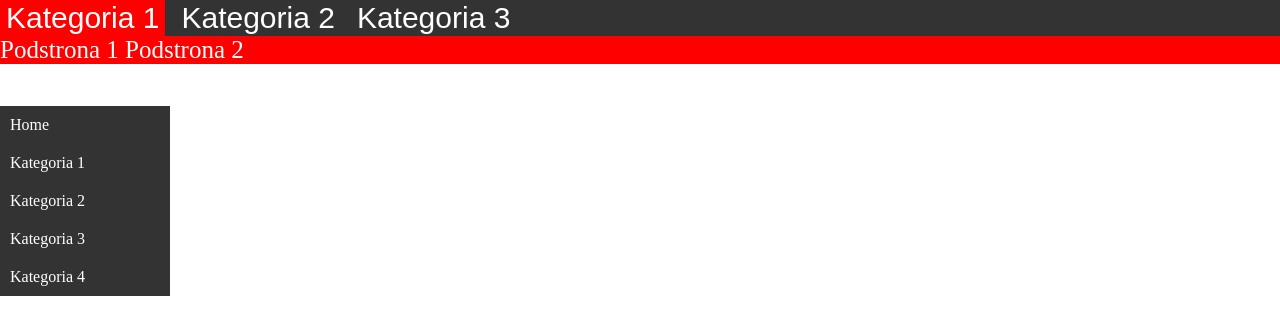
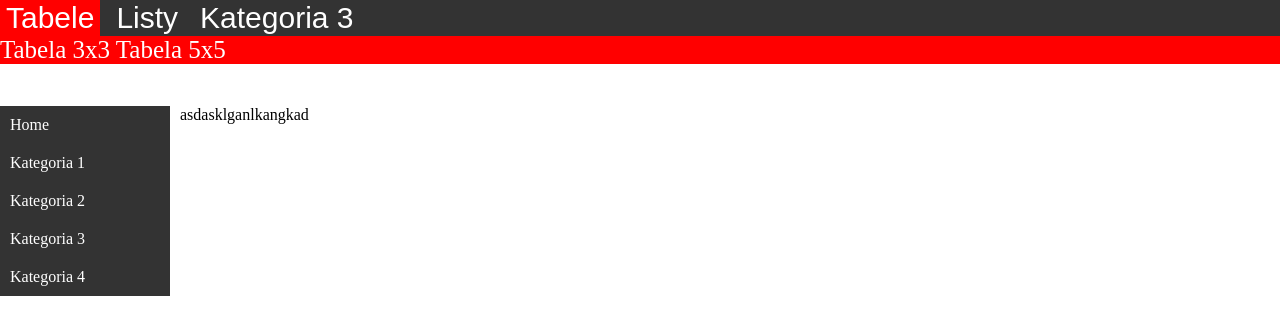
Before and after one commit to karolmikolajczuk/WSB_WWW, a plain HTML site: page Projektowanie_Stron_WWW/Zadanie 3/index.html in a window 1280 px wide. Drawn offline with Linux system fonts and the light colour scheme.

Commit message:
Set new names of "a" tags. <in progress>

```diff
--- a/Projektowanie_Stron_WWW/Zadanie 3/index.html
+++ b/Projektowanie_Stron_WWW/Zadanie 3/index.html
@@ -10,21 +10,21 @@
     <title>Zadanie 3</title>
   </head>
   <body>
-    <section class="categorytop">
+    <div class="categorytop">
 
       <div class="link_top">
-        <button class="linkbutton">Kategoria 1 </button>
+        <button class="linkbutton">Tabele </button>
         <div class="sublink_top">
-          <a href="./sublink1.html">Podstrona 1</a>
-          <a href="./sublink2.html">Podstrona 2</a>
+          <a href="./sublink1.html">Tabela 3x3</a>
+          <a href="./sublink2.html">Tabela 5x5</a>
         </div>
       </div>
 
       <div class="link_top">
-        <button class="linkbutton">Kategoria 2</button>
+        <button class="linkbutton">Listy</button>
         <div class="sublink_top">
-          <a href="./sublink1.html">Podstrona 1</a>
-          <a href="./sublink2.html">Podstrona 2</a>
+          <a href="./sublink1.html">Lista Zagnieżdżona</a>
+          <a href="./sublink2.html">Lista Niezagnieżdżona</a>
         </div>
       </div>
 
@@ -36,9 +36,9 @@
         </div>
       </div>
 
-    </section>
+    </div>
 
-    <section class="verticalpanel">
+    <div class="verticalpanel">
       <ul class="verticalmenu">
         <li><a href="">Home</a></li>
         <li><a href="">Kategoria 1</a>
@@ -66,12 +66,12 @@
           </ul>
         </li>
       </ul>
-    </section>
+    </div>
 
 
-    <section class="main">
-
-    </section>
+    <div class="main">
+      <div .class="content">asdasklganlkangkad</div>
+    </div>
 
   </body>
 </html>
```
